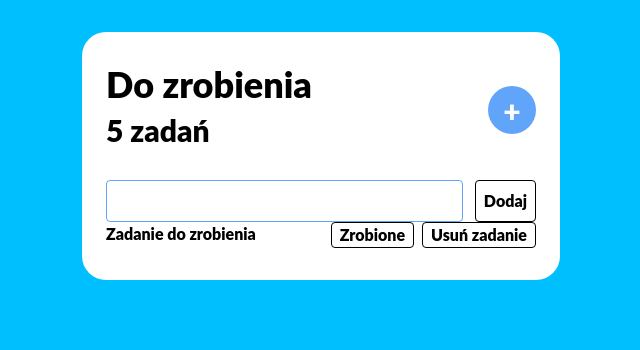
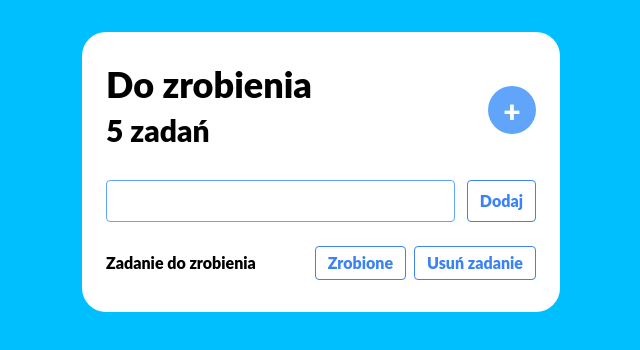
Before and after one commit to GrzegorzPacewicz/LetsDoThis, a React (Vite) app: page / in a window 1280 px wide. Shown: the top 350 px of the page, without its empty margins (327-967 px from the left). Built offline with nearby package versions, Linux system fonts and the light colour scheme.

Commit message:
Task.jsx styled

```diff
--- a/src/components/Button.jsx
+++ b/src/components/Button.jsx
@@ -2,6 +2,6 @@ import React from 'react';
 
 export function Button( {textButton}) {
     return (
-        <button className="border-[1px] rounded border-current w-max text-l px-2">{textButton}</button>
+        <button className="border-[1px] rounded border-current border-blue-400 w-max px-3 py-1 text-blue-500 font-medium">{textButton}</button>
     );
 }
--- a/src/components/Task.jsx
+++ b/src/components/Task.jsx
@@ -3,11 +3,11 @@ import { Button } from "./Button.jsx";
 
 export function Task() {
     return (
-        <div className="flex justify-between gap-4">
-            <div>Zadanie do zrobienia</div>
-            <div className="color-orange-400 flex gap-2">
-                <Button className="border-orange-400" textButton={"Zrobione"}/>
-                <Button className="border-orange-400" textButton={"Usuń zadanie"}/>
+        <div className="flex justify-between gap-4 mt-6 items-center">
+            <div className="font-medium text-l">Zadanie do zrobienia</div>
+            <div className="flex gap-2">
+                <Button textButton={"Zrobione"}/>
+                <Button textButton={"Usuń zadanie"}/>
 
             </div>
 
```
